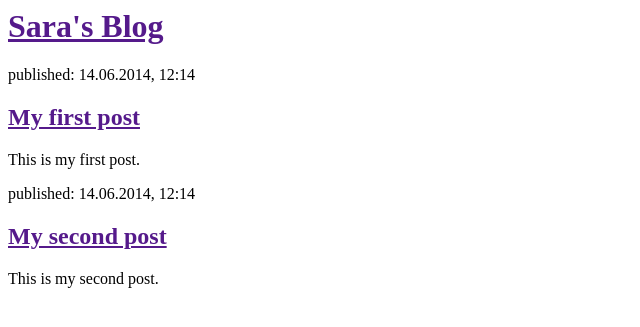
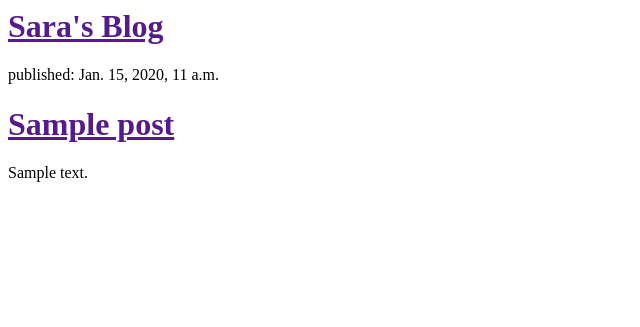
Before and after one commit to sterickson/my-first-blog, a Django app: template blog/templates/blog/post_list.html in a window 1280 px wide. Shown: the top 327 px of the page, without its empty margins (0-640 px from the left). Run offline with Django 3.2, Linux system fonts and the light colour scheme; the template is opened without the code that fills it: values that come from a table or form of the project are taken from there, others are empty; tables that the repository leaves empty hold one stand-in row (values such as "Sample post").

Commit message:
Modified templates to display posts from database.

```diff
--- a/blog/templates/blog/post_list.html
+++ b/blog/templates/blog/post_list.html
@@ -8,15 +8,13 @@
         </div>
 
         <div>
-            <p>published: 14.06.2014, 12:14</p>
-            <h2><a href="">My first post</a></h2>
-            <p>This is my first post.</p>
-        </div>
-
-        <div>
-            <p>published: 14.06.2014, 12:14</p>
-            <h2><a href="">My second post</a></h2>
-            <p>This is my second post.</p>
+		{% for post in posts %}
+    	<div>
+       	 	<p>published: {{ post.published_date }}</p>
+        	<h1><a href="">{{ post.title }}</a></h1>
+        	<p>{{ post.text|linebreaks }}</p>
+    	</div>
+		{% endfor %}
         </div>
     </body>
 </html>
--- a/blog/views.py
+++ b/blog/views.py
@@ -1,4 +1,7 @@
 from django.shortcuts import render
+from django.utils import timezone
+from .models import Post
 
 def post_list(request):
-    return render(request, 'blog/post_list.html', {})
+    posts = Post.objects.filter(published_date__lte=timezone.now()).order_by('published_date')
+    return render(request, 'blog/post_list.html', {'posts': posts})
```
